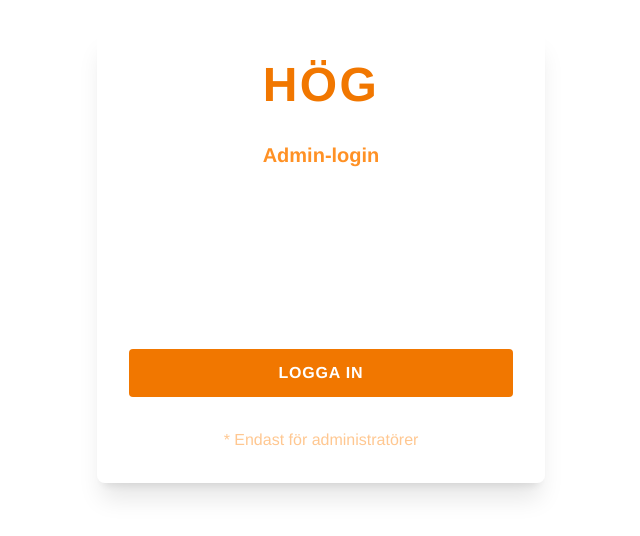
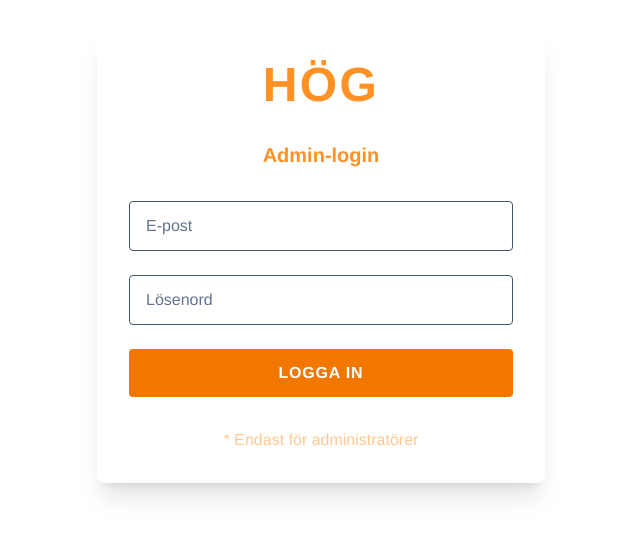
Before and after one commit to dieseldanno/hogproduktion-website, a Next.js app: page /admin/login in a window 1280 px wide. Shown: the part 144-680 px from the top of the page, without its empty margins (319-959 px from the left). Built offline with nearby package versions, Linux system fonts and the light colour scheme.

Commit message:
testing something

```diff
--- a/app/admin/login/page.tsx
+++ b/app/admin/login/page.tsx
@@ -32,9 +32,7 @@ export default function LoginPage() {
       {/* Card */}
       <div className="w-full max-w-md space-y-8 rounded-lg bg-white/10 p-8 shadow-xl backdrop-blur-sm">
         {/* Logo */}
-        <h1 className="text-center text-5xl font-black tracking-wider text-[#F17700]">
-          HÖG
-        </h1>
+        <h1 className="text-center text-5xl font-black tracking-wider">HÖG</h1>
 
         <h2 className="text-center text-xl font-semibold">Admin-login</h2>
 
@@ -51,7 +49,7 @@ export default function LoginPage() {
               value={email}
               onChange={(e) => setEmail(e.target.value)}
               required
-              className="w-full rounded border border-white/30 bg-transparent px-4 py-3 text-white placeholder-white/70 focus:border-[#F6339A] focus:outline-none"
+              className="w-full rounded border border-slate-600 bg-transparent px-4 py-3 placeholder-slate-500 focus:border-[#F6339A] focus:outline-none"
             />
           </div>
 
@@ -67,7 +65,7 @@ export default function LoginPage() {
               value={password}
               onChange={(e) => setPassword(e.target.value)}
               required
-              className="placeholder-white/ bins70 w-full rounded border border-white/30 bg-transparent px-4 py-3 text-white focus:border-[#F6339A] focus:outline-none"
+              className="w-full rounded border border-slate-600 bg-transparent px-4 py-3 placeholder-slate-500 focus:border-[#F6339A] focus:outline-none"
             />
           </div>
 
--- a/components/ProjectsSection.tsx
+++ b/components/ProjectsSection.tsx
@@ -16,7 +16,6 @@ export default async function ProjectsSection({
     where: { isCurrent },
     orderBy: { createdAt: 'desc' }, // nyast först
   });
-
   const defaultEmpty = isCurrent
     ? 'Inga aktuella produktioner just nu.'
     : 'Inga arkiverade produktioner än';
```
